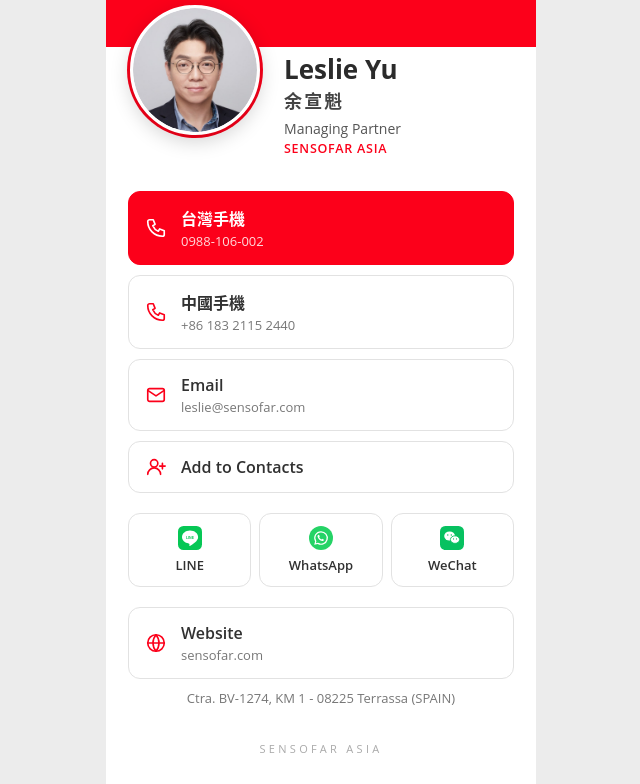
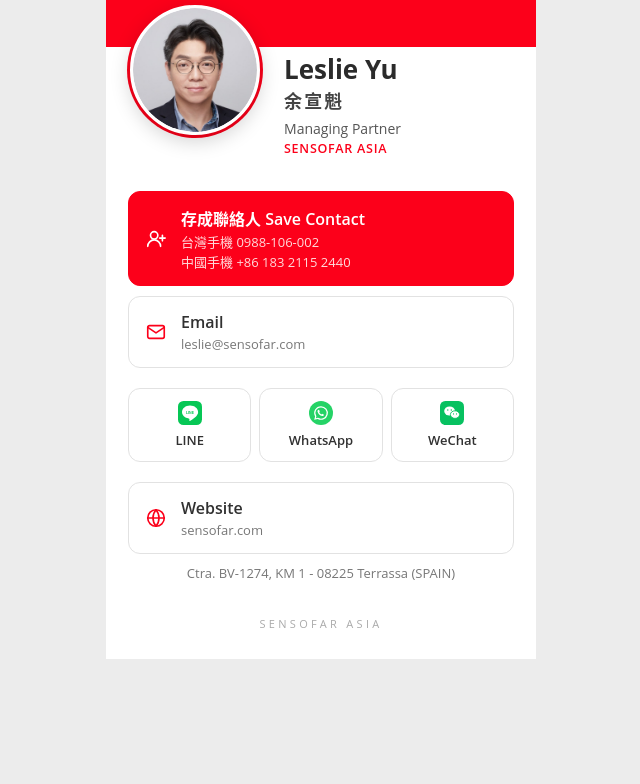
Before and after one commit to avonivy2001/personal-cards, a plain HTML site: page leslie-yu/index.html in a window 1280 px wide. Shown: the part 145-929 px from the top of the page, without its empty margins (319-959 px from the left). After the commit the page ends 804 px from the top, so only its background shows below. Drawn offline with Linux system fonts and the light colour scheme.

Commit message:
私人：Leslie Yu 電話改為存成聯絡人

```diff
--- a/leslie-yu/card.css
+++ b/leslie-yu/card.css
@@ -41,3 +41,4 @@ body{font-family:"Open Sans","Segoe UI",Roboto,"Helvetica Neue",Arial,"Noto Sans
 .hero{padding-bottom:50px}
 .id{align-items:flex-start;margin-top:-42px}
 .who{padding-top:50px}
+.btn.save b+b{margin-top:1px}
--- a/leslie-yu/index.html
+++ b/leslie-yu/index.html
@@ -8,10 +8,9 @@
 <header class="hero"><img class="logo" src="sensofar-logo-white.png" alt="SENSOFAR" width="230"><p class="tagline">LIGHTING UP YOUR QUALITY</p></header>
 <section class="id"><div class="mono"><img src="photo.jpg" alt="Leslie Yu 余宣魁" width="130" height="130"></div><div class="who"><h1>Leslie Yu</h1><p class="zh">余宣魁</p><p class="title">Managing Partner</p><p class="org">Sensofar Asia</p></div></section>
 <main>
-<a class="btn main" href="tel:+886988106002"><svg class=ic viewBox='0 0 24 24' fill=none stroke=currentColor stroke-width=1.8 stroke-linecap=round stroke-linejoin=round><path d='M5 3h4l2 5-2.5 1.5a11 11 0 0 0 6 6L16 13l5 2v4a2 2 0 0 1-2 2A16 16 0 0 1 3 5a2 2 0 0 1 2-2z'/></svg><span>台灣手機<b>0988-106-002</b></span></a>
-<a class="btn" href="tel:+8618321152440"><svg class=ic viewBox='0 0 24 24' fill=none stroke=currentColor stroke-width=1.8 stroke-linecap=round stroke-linejoin=round><path d='M5 3h4l2 5-2.5 1.5a11 11 0 0 0 6 6L16 13l5 2v4a2 2 0 0 1-2 2A16 16 0 0 1 3 5a2 2 0 0 1 2-2z'/></svg><span>中國手機<b>+86 183 2115 2440</b></span></a>
+<a class="btn main save" href="leslie-yu.vcf" download><svg class=ic viewBox='0 0 24 24' fill=none stroke=currentColor stroke-width=1.8 stroke-linecap=round stroke-linejoin=round><circle cx='10' cy='8' r='4'/><path d='M3 20a7 7 0 0 1 14 0M19 8v6M16 11h6'/></svg><span>存成聯絡人 Save Contact<b>台灣手機 0988-106-002</b><b>中國手機 +86 183 2115 2440</b></span></a>
 <a class="btn" href="mailto:leslie@sensofar.com"><svg class=ic viewBox='0 0 24 24' fill=none stroke=currentColor stroke-width=1.8 stroke-linecap=round stroke-linejoin=round><rect x='3' y='5' width='18' height='14' rx='2'/><path d='M3 7l9 6 9-6'/></svg><span>Email<b>leslie@sensofar.com</b></span></a>
-<a class="btn" href="leslie-yu.vcf" download><svg class=ic viewBox='0 0 24 24' fill=none stroke=currentColor stroke-width=1.8 stroke-linecap=round stroke-linejoin=round><circle cx='10' cy='8' r='4'/><path d='M3 20a7 7 0 0 1 14 0M19 8v6M16 11h6'/></svg><span>Add to Contacts</span></a>
+
 <div class="grid">
 <a class="btn sns" data-k="line" href="#"><svg class='bi' viewBox='0 0 24 24'><rect width='24' height='24' rx='5.5' fill='#06C755'/><path fill='#fff' d='M12 4.6c-4.4 0-8 2.9-8 6.5 0 3.2 2.8 5.9 6.7 6.4.3.1.6.2.7.4.1.2.1.5 0 .8l-.1.7c0 .2-.2.8.7.4s4.8-2.8 6.5-4.9c1.2-1.3 1.6-2.5 1.6-3.8 0-3.6-3.6-6.5-8.1-6.5z'/><text x='12' y='12.6' font-size='3.6' font-weight='700' fill='#06C755' text-anchor='middle' font-family='Arial,sans-serif'>LINE</text></svg><span>LINE</span></a>
 <a class="btn sns" data-k="whatsapp" href="#"><svg class='bi' viewBox='0 0 24 24'><circle cx='12' cy='12' r='12' fill='#25D366'/><path fill='#fff' d='M12 5.2a6.8 6.8 0 0 0-5.9 10.2L5.2 18.8l3.5-.9A6.8 6.8 0 1 0 12 5.2zm0 1.2a5.6 5.6 0 1 1-2.9 10.4l-.2-.1-2 .5.5-1.9-.1-.2A5.6 5.6 0 0 1 12 6.4z'/><path fill='#fff' d='M9.6 8.9c.2-.1.4-.1.5.1l.6 1.3c.1.2 0 .4-.1.5l-.4.5c.4.9 1.2 1.7 2.2 2.2l.5-.5c.1-.1.3-.2.5-.1l1.300.6c.2.1.2.3.2.5-.2.8-.9 1.2-1.700 1.1-2.200-.4-4.300-2.500-4.700-4.700-.1-.7.300-1.300.8-1.500z'/></svg><span>WhatsApp</span></a>
```
